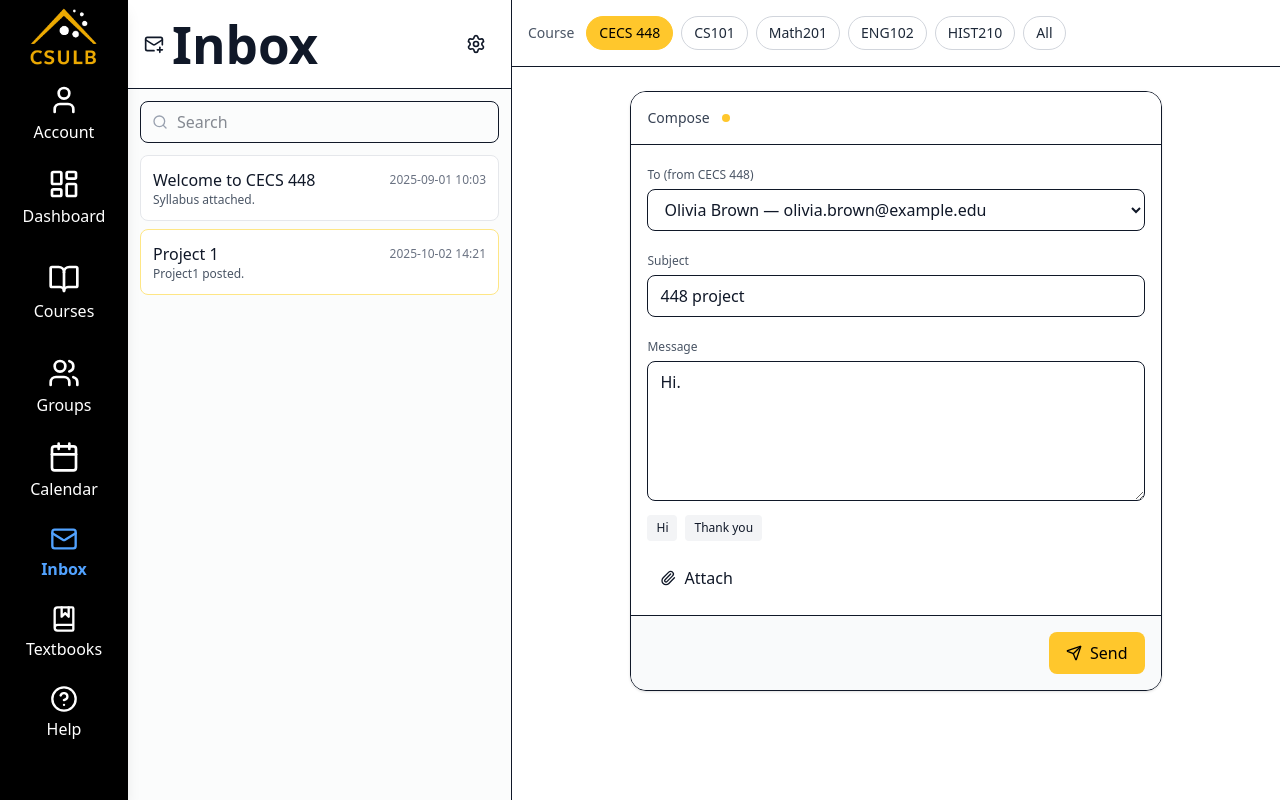
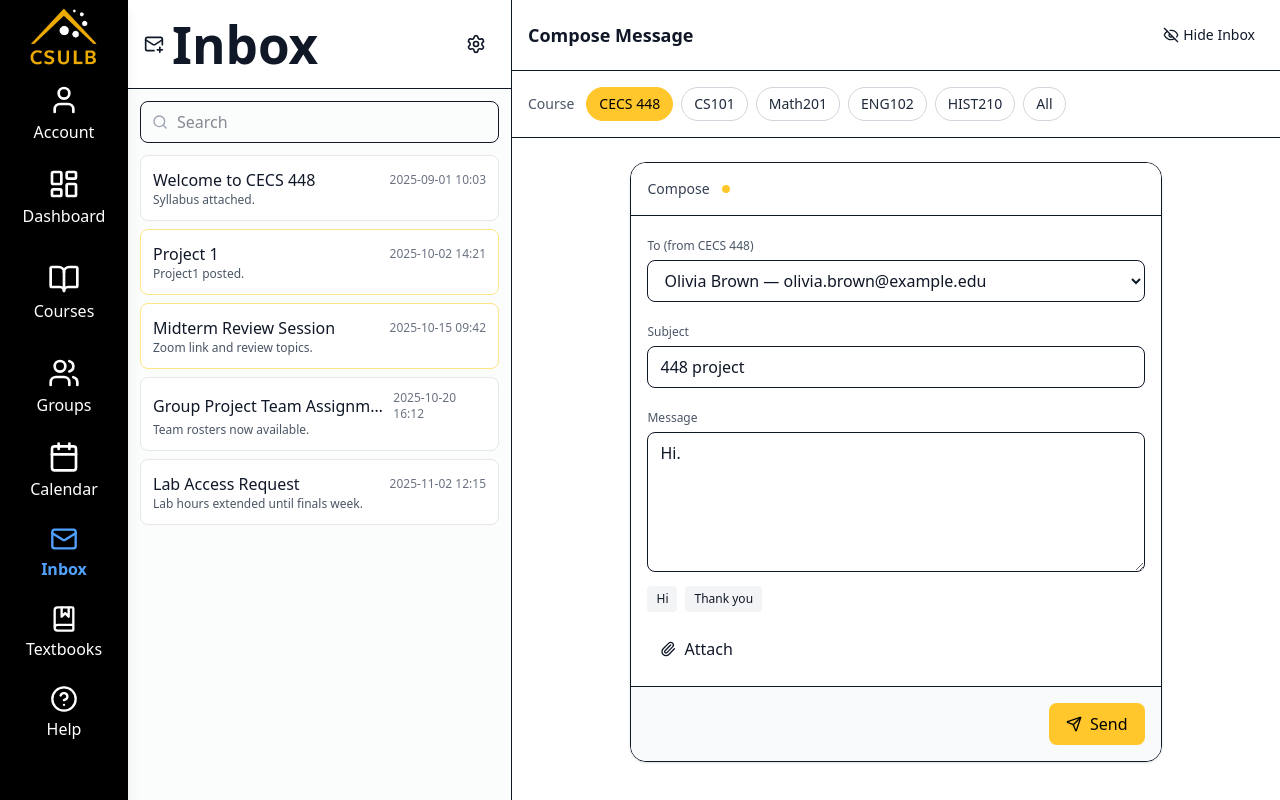
Before and after one commit to lnguyen14123/448-canvas, a React (Vite) app: page /inbox in a window 1280 px wide. Built offline with nearby package versions, Linux system fonts and the light colour scheme.

Commit message:
Merge Inbox

```diff
--- a/src/pages/Inbox.jsx
+++ b/src/pages/Inbox.jsx
@@ -1,9 +1,14 @@
 import React, { useMemo, useState, useEffect } from "react";
 import Sidebar from "../components/Sidebar";
-import { MailPlus, Send, Paperclip, Search, Settings, X } from "lucide-react";
+import { MailPlus, Send, Paperclip, Search, Settings, X, Eye, EyeOff, ArrowLeft } from "lucide-react";
 
 export default function Inbox() {
     const [settingsOpen, setSettingsOpen] = useState(false);
+    const [showInbox, setShowInbox] = useState(true);
+    const [showCourses, setShowCourses] = useState(true);
+    const [selectedThread, setSelectedThread] = useState(null);
+
+
 
     // Local data: courses + people
     const COURSES = [
@@ -11,6 +16,7 @@ export default function Inbox() {
             id: "c448",
             name: "CECS 448",
             people: [
+                { id: "u0", name: "— CECS 448",email:"Send to entire class",role:""},
                 { id: "u1", name: "Olivia Brown", email: "olivia.brown@example.edu", role: "Student" },
                 { id: "u2", name: "Prof. Parker", email: "prof.parker@example.edu", role: "Instructor" },
                 { id: "u3", name: "TA Miller", email: "ta.miller@example.edu", role: "TA" },
@@ -22,6 +28,7 @@ export default function Inbox() {
             id: "c101",
             name: "CS101",
             people: [
+                { id: "u10", name: "— CS101",email:"Send to entire class",role:""},
                 { id: "u11", name: "Liam Martinez", email: "liam.martinez@example.edu", role: "Student" },
                 { id: "u12", name: "Emma Lewis", email: "emma.lewis@example.edu", role: "Student" },
                 { id: "u13", name: "Prof. Johnson", email: "prof.johnson@example.edu", role: "Instructor" },
@@ -31,6 +38,7 @@ export default function Inbox() {
             id: "c201",
             name: "Math201",
             people: [
+                { id: "u20", name: "— Math201",email:"Send to entire class",role:""},
                 { id: "u21", name: "Noah Anderson", email: "noah.anderson@example.edu", role: "Student" },
                 { id: "u22", name: "Ava Thompson", email: "ava.thompson@example.edu", role: "Student" },
                 { id: "u23", name: "Prof. Carter", email: "prof.carter@example.edu", role: "Instructor" },
@@ -40,6 +48,7 @@ export default function Inbox() {
             id: "c102",
             name: "ENG102",
             people: [
+                { id: "u30", name: "— ENG102",email:"Send to entire class",role:""},
                 { id: "u31", name: "Mia Harris", email: "mia.harris@example.edu", role: "Student" },
                 { id: "u32", name: "Lucas Clark", email: "lucas.clark@example.edu", role: "Student" },
                 { id: "u33", name: "Prof. Collins", email: "prof.collins@example.edu", role: "Instructor" },
@@ -49,19 +58,99 @@ export default function Inbox() {
             id: "c210",
             name: "HIST210",
             people: [
+                { id: "u40", name: "— HIST210",email:"Send to entire class",role:""},
                 { id: "u41", name: "James Walker", email: "james.walker@example.edu", role: "Student" },
                 { id: "u42", name: "Grace Turner", email: "grace.turner@example.edu", role: "Student" },
                 { id: "u43", name: "Prof. Brooks", email: "prof.brooks@example.edu", role: "Instructor" },
             ],
         },
+
     ];
 
     const THREADS = [
-        { id: "t1", title: "Welcome to CECS 448", last: "Syllabus attached.", ts: "2025-09-01 10:03", unread: false },
-        { id: "t2", title: "Project 1", last: "Project1 posted.", ts: "2025-10-02 14:21", unread: true },
+        {
+            id: "t1",
+            title: "Welcome to CECS 448",
+            last: "Syllabus attached.",
+            ts: "2025-09-01 10:03",
+            unread: false,
+            messages: [
+                {
+                    from: "Instructor <prof.jones@example.edu>",
+                    to: "You",
+                    body: "Welcome to CECS 448! Please review the attached syllabus before next class.",
+                },
+            ],
+        },
+        {
+            id: "t2",
+            title: "Project 1",
+            last: "Project1 posted.",
+            ts: "2025-10-02 14:21",
+            unread: true,
+            messages: [
+                {
+                    from: "TA <ta.lee@example.edu>",
+                    to: "You",
+                    body: "Hi everyone, Project 1 has been posted on BeachBoard. Let us know if you have questions.",
+                },
+            ],
+        },
+        {
+        id: "t3",
+        title: "Midterm Review Session",
+        last: "Zoom link and review topics.",
+        ts: "2025-10-15 09:42",
+        unread: true,
+        messages: [
+            {
+                from: "Prof. Jones <prof.jones@example.edu>",
+                to: "Class List",
+                body: "Our midterm review will be held on Friday at 3PM. Here’s the Zoom link:\n\nhttps://zoom.example.com/review\n\nWe’ll cover:\n- Sorting algorithms\n- Memory management\n- Project 1 questions",
+            },
+        ]
+    },
+    {
+        id: "t4",
+        title: "Group Project Team Assignment",
+        last: "Team rosters now available.",
+        ts: "2025-10-20 16:12",
+        unread: false,
+        messages: [
+            {
+                from: "TA Lee <ta.lee@example.edu>",
+                to: "You",
+                body: "Group assignments for Project 2 are now posted on BeachBoard.\n\nYour team:\n- You\n- Olivia Brown\n- Kevin Tran\n\nMake sure to schedule your first team meeting this week!",
+            },
+        ]
+    },
+    {
+        id: "t5",
+        title: "Lab Access Request",
+        last: "Lab hours extended until finals week.",
+        ts: "2025-11-02 12:15",
+        unread: false,
+        messages: [
+            {
+                from: "Lab Admin <labadmin@example.edu>",
+                to: "Students",
+                body: "We’ve extended CECS Lab hours until finals week:\n\nMon–Fri: 8 AM – 10 PM\nSat–Sun: 10 AM – 6 PM\n\nGood luck with your projects!",
+            },
+        ],
+    },
     ];
 
     const [selectedCourseId, setSelectedCourseId] = useState(COURSES[0].id);
+
+    const handleThreadClick = (thread) => {
+        setSelectedThread(thread);
+        setShowInbox(false);
+    };
+
+    const handleBackToInbox = () => {
+        setSelectedThread(null);
+        setShowInbox(true);
+    };
 
     return (
         <div className="min-h-screen flex bg-white text-gray-900">
@@ -69,12 +158,14 @@ export default function Inbox() {
 
             <div className="flex-1 grid grid-cols-12">
                 {/* Left: mailbox */}
+                {showInbox && !selectedThread && (
                 <div className="col-span-4 border-r bg-gray-50/60 min-h-screen flex flex-col">
                     <div className="flex items-center justify-between p-4 border-b bg-white sticky top-0 z-10">
                         <div className="flex items-center gap-2">
                             <MailPlus className="w-5 h-5" />
                             <h1 className="font-semibold">Inbox</h1>
                         </div>
+
                         <button
                             className="p-2 rounded-lg hover:bg-gray-100"
                             onClick={() => setSettingsOpen(true)}
@@ -83,17 +174,41 @@ export default function Inbox() {
                             <Settings className="w-5 h-5" />
                         </button>
                     </div>
-                    <Mailbox threads={THREADS} />
+                    <Mailbox threads={THREADS} onSelectThread={handleThreadClick} />
                 </div>
+                )}
+                <div className={`min-h-screen flex flex-col ${showInbox ? "col-span-8" : "col-span-12"}`}>
+                    <div className="flex items-center justify-between p-4 border-b bg-white">
+                        <h1 className="font-semibold text-lg">{selectedThread ? "Message Thread" : "Compose Message"}</h1>
+
+                        {/* Toggle buttons */}
+                        <div className="flex items-center gap-2">
+                            <button
+                                className="p-2 rounded-lg hover:bg-gray-100 flex items-center gap-1 text-sm"
+                                onClick={() => setShowInbox((v) => !v)}
+                            >
+                                {showInbox ? <EyeOff className="w-4 h-4" /> : <Eye className="w-4 h-4" />}
+                                <span>{showInbox ? "Hide Inbox" : "Show Inbox"}</span>
+                            </button>
+                        </div>
+                </div>
+                {selectedThread ? (
+                    <ThreadDetail thread={selectedThread} onBack={handleBackToInbox} />
+                ) : (
+                    <>
+
 
                 {/* Right: course buttons + composer */}
-                <div className="col-span-8 min-h-screen flex flex-col">
+                {showCourses && (
                     <CourseHeader
                         courses={COURSES}
                         selectedCourseId={selectedCourseId}
                         onChange={setSelectedCourseId}
                     />
+                )}
                     <Composer courses={COURSES} selectedCourseId={selectedCourseId} />
+                    </>
+                    )}
                 </div>
             </div>
 
@@ -102,7 +217,7 @@ export default function Inbox() {
     );
 }
 
-function Mailbox({ threads }) {
+function Mailbox({ threads, onSelectThread }) {
     const [q, setQ] = useState("");
     const items = useMemo(() => {
         if (!q) return threads;
@@ -129,6 +244,7 @@ function Mailbox({ threads }) {
                         <div
                             className={`border rounded-lg p-3 mb-2 bg-white hover:bg-gray-50 transition ${t.unread ? "border-amber-200" : "border-gray-200"
                                 }`}
+                                onClick={() => onSelectThread(t)}
                         >
                             <div className="flex items-center justify-between">
                                 <div className="font-medium truncate mr-2">{t.title}</div>
@@ -176,6 +292,34 @@ function CourseHeader({ courses, selectedCourseId, onChange }) {
                 >
                     All
                 </button>
+            </div>
+        </div>
+    );
+}
+
+function ThreadDetail({ thread, onBack }) {
+    return (
+        <div className="flex-1 p-6">
+            <button
+                onClick={onBack}
+                className="inline-flex items-center gap-2 text-sm text-gray-700 hover:text-black mb-4"
+            >
+                <ArrowLeft className="w-4 h-4" /> Back to Inbox
+            </button>
+
+            <div className="border rounded-2xl shadow-sm bg-white p-6">
+                <h2 className="text-xl font-semibold mb-2">{thread.title}</h2>
+                <div className="text-sm text-gray-500 mb-4">{thread.ts}</div>
+
+                {thread.messages.map((msg, i) => (
+                    <div key={i} className="mb-6">
+                        <div className="text-sm font-medium text-gray-800">
+                            From: {msg.from}
+                        </div>
+                        <div className="text-sm text-gray-700">To: {msg.to}</div>
+                        <p className="mt-3 text-gray-900 whitespace-pre-line">{msg.body}</p>
+                    </div>
+                ))}
             </div>
         </div>
     );
```
